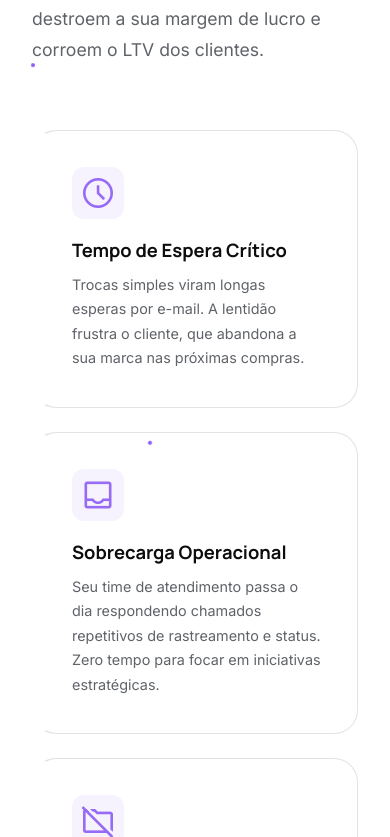
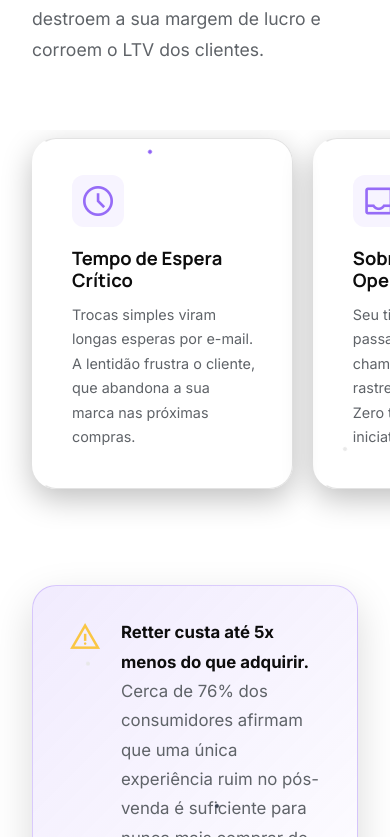
Before and after one commit to ThiagoVenturaV/serviceflow, a React (Vite) app: page / in a window 390 px wide. Shown: the part 1807-2644 px from the top of the page. Built offline with nearby package versions, Linux system fonts and the light colour scheme.

Commit message:
design: transform vertical mobile card grids into horizontal swipe carousels with scroll snap

```diff
--- a/src/pages/LandingPage.css
+++ b/src/pages/LandingPage.css
@@ -1760,8 +1760,36 @@
   .btn-ghost {
     width: 100%;
   }
+  .pain-grid,
+  .testimonials-grid,
   .objections-grid {
-    grid-template-columns: 1fr;
+    display: flex !important;
+    flex-direction: row !important;
+    overflow-x: auto !important;
+    scroll-snap-type: x mandatory !important;
+    scroll-padding-left: 2rem !important;
+    gap: 1.25rem !important;
+    padding: 0.5rem 2rem 2.5rem 2rem !important;
+    margin-left: -2rem !important;
+    margin-right: -2rem !important;
+    scrollbar-width: none !important;
+    -webkit-overflow-scrolling: touch;
+  }
+
+  .pain-grid::-webkit-scrollbar,
+  .testimonials-grid::-webkit-scrollbar,
+  .objections-grid::-webkit-scrollbar {
+    display: none !important;
+  }
+
+  .pain-card,
+  .testimonial-card,
+  .objection-card {
+    flex: 0 0 80% !important;
+    max-width: 310px !important;
+    scroll-snap-align: start !important;
+    box-shadow: 0 10px 30px rgba(0, 0, 0, 0.25) !important;
+    margin: 0 !important;
   }
 }
 
```
